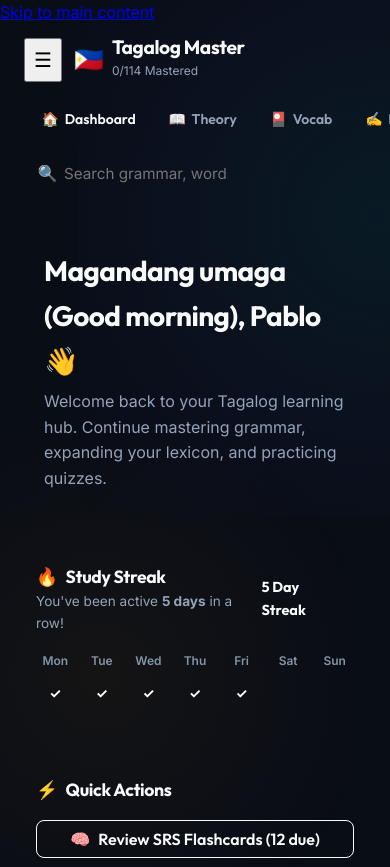
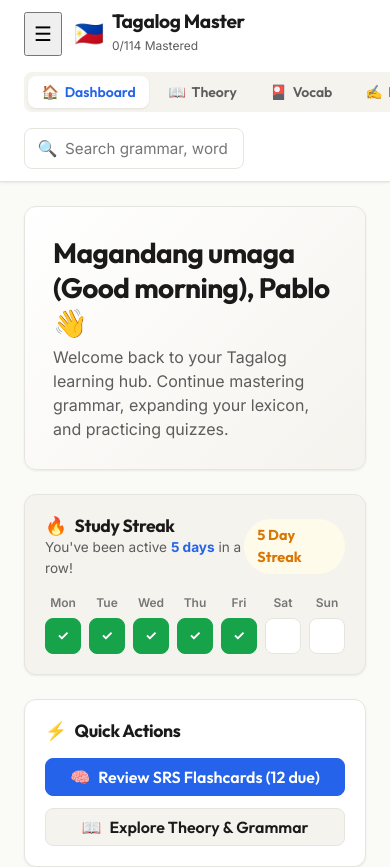
Before and after one commit to phmmyadmin/Tagalog-Learning, a React (Vite) app: page / in a window 390 px wide. Shown: the top 867 px of the page. Built offline with nearby package versions, Linux system fonts and the light colour scheme.

Commit message:
style: enforce warm light theme palette and design tokens across all views

```diff
--- a/src/index.css
+++ b/src/index.css
@@ -1,56 +1,123 @@
+@import url('https://fonts.googleapis.com/css2?family=Inter:wght@400;500;600;700&family=JetBrains+Mono:wght@400;500&family=Outfit:wght@500;600;700;800&display=swap');
+
 :root {
-  --font-heading: 'Outfit', -apple-system, BlinkMacSystemFont, sans-serif;
-  --font-body: 'Inter', -apple-system, BlinkMacSystemFont, sans-serif;
+  /* Typography */
+  --font-heading: 'Outfit', system-ui, -apple-system, sans-serif;
+  --font-body: 'Inter', system-ui, -apple-system, sans-serif;
+  --font-mono: 'JetBrains Mono', monospace;
 
-  /* Color Palette */
-  --bg-dark: #090d16;
-  --bg-card: rgba(18, 24, 38, 0.85);
-  --bg-card-hover: rgba(28, 37, 56, 0.95);
-  --bg-sidebar: rgba(13, 18, 30, 0.95);
-  --border-color: rgba(255, 255, 255, 0.08);
-  --border-highlight: rgba(6, 182, 212, 0.3);
+  /* Warm Light Mode Palette */
+  --bg-page: #FAFAF7;
+  --bg-surface: #FFFFFF;
+  --bg-surface-alt: #F5F3EE;
+  --bg-surface-hover: #ECE9E1;
+  --bg-overlay: rgba(26, 26, 26, 0.45);
 
-  --accent-cyan: #06b6d4;
-  --accent-cyan-glow: rgba(6, 182, 212, 0.25);
-  --accent-indigo: #6366f1;
-  --accent-amber: #f59e0b;
-  --accent-emerald: #10b981;
-  --accent-rose: #f43f5e;
+  /* Typography Colors */
+  --text-primary: #1A1A1A;
+  --text-secondary: #5C5C5C;
+  --text-muted: #767676;
+  --text-inverse: #FFFFFF;
 
-  --text-primary: #f8fafc;
-  --text-secondary: #94a3b8;
-  --text-muted: #8494a7; /* Improved contrast ratio (WCAG AA compliant) */
-  --text-accent: #38bdf8;
+  /* Semantic Accents */
+  --accent-primary: #2563EB;
+  --accent-primary-hover: #1D4ED8;
+  --accent-primary-light: #EFF6FF;
 
-  --shadow-subtle: 0 4px 20px rgba(0, 0, 0, 0.4);
-  --shadow-glow: 0 0 25px rgba(6, 182, 212, 0.15);
+  --accent-success: #16A34A;
+  --accent-success-light: #F0FDF4;
+
+  --accent-warning: #D97706;
+  --accent-warning-light: #FFFBEB;
+
+  --accent-danger: #DC2626;
+  --accent-danger-light: #FEF2F2;
+
+  --accent-info: #0891B2;
+  --accent-info-light: #ECFEFF;
+
+  /* Part of Speech Colors (Vocabulary) */
+  --pos-noun-bg: #DBEAFE;
+  --pos-noun-text: #1E40AF;
+
+  --pos-verb-bg: #D1FAE5;
+  --pos-verb-text: #065F46;
+
+  --pos-adj-bg: #FEF3C7;
+  --pos-adj-text: #92400E;
+
+  --pos-pronoun-bg: #EDE9FE;
+  --pos-pronoun-text: #5B21B6;
+
+  --pos-adverb-bg: #FCE7F3;
+  --pos-adverb-text: #9D174D;
+
+  --pos-default-bg: #F3F4F6;
+  --pos-default-text: #374151;
+
+  /* Legacy variable mappings (for complete backward compatibility) */
+  --bg-dark: var(--bg-page);
+  --bg-card: var(--bg-surface);
+  --bg-card-hover: var(--bg-surface-hover);
+  --bg-sidebar: var(--bg-surface-alt);
+  --border-color: #E5E5E0;
+  --border-highlight: var(--accent-primary);
+  --accent-cyan: var(--accent-primary);
+  --accent-indigo: #7C3AED;
+  --accent-amber: var(--accent-warning);
+  --accent-emerald: var(--accent-success);
+  --accent-rose: var(--accent-danger);
+  --text-accent: var(--accent-primary);
+  --shadow-subtle: 0 2px 8px rgba(0, 0, 0, 0.04);
+  --shadow-glow: 0 4px 14px rgba(37, 99, 235, 0.12);
   --radius-sm: 8px;
-  --radius-md: 14px;
-  --radius-lg: 20px;
+  --radius-md: 12px;
+  --radius-lg: 18px;
+
+  /* Borders & Dividers */
+  --border-default: #E5E5E0;
+  --border-hover: #D1D1C7;
+  --border-focus: #2563EB;
+
+  /* Shadows */
+  --shadow-sm: 0 1px 3px rgba(0, 0, 0, 0.05), 0 1px 2px rgba(0, 0, 0, 0.03);
+  --shadow-md: 0 4px 12px rgba(0, 0, 0, 0.06), 0 2px 4px rgba(0, 0, 0, 0.04);
+  --shadow-lg: 0 10px 25px rgba(0, 0, 0, 0.08), 0 4px 10px rgba(0, 0, 0, 0.04);
+
+  --radius-full: 9999px;
+  --transition-fast: 0.15s cubic-bezier(0.16, 1, 0.3, 1);
+  --transition-normal: 0.25s cubic-bezier(0.16, 1, 0.3, 1);
 }
 
-* {
+/* Reset & Base */
+*, *::before, *::after {
   box-sizing: border-box;
   margin: 0;
   padding: 0;
 }
 
+html {
+  font-size: 16px;
+  scroll-behavior: smooth;
+}
+
 body {
-  background-color: var(--bg-dark);
+  background-color: var(--bg-page);
   color: var(--text-primary);
   font-family: var(--font-body);
-  line-height: 1.6;
-  overflow-x: hidden;
+  line-height: 1.5;
   min-height: 100vh;
+  -webkit-font-smoothing: antialiased;
 }
 
 /* Accessibility Focus Outline */
 :focus-visible {
-  outline: 2px solid var(--accent-cyan) !important;
+  outline: 3px solid var(--accent-primary) !important;
   outline-offset: 2px !important;
+  border-radius: var(--radius-sm);
 }
 
-/* Screen reader only utility class */
+/* Screen Reader Only Utility */
 .sr-only {
   position: absolute;
   width: 1px;
@@ -63,94 +130,93 @@ body {
   border-width: 0;
 }
 
-/* Background Gradients */
-body::before {
-  content: '';
-  position: fixed;
-  top: -10%;
-  left: 20%;
-  width: 600px;
-  height: 600px;
-  background: radial-gradient(circle, rgba(6, 182, 212, 0.08) 0%, rgba(99, 102, 241, 0.03) 60%, transparent 100%);
-  z-index: -1;
-  pointer-events: none;
+/* Skip Link */
+.skip-link {
+  position: absolute;
+  top: -100px;
+  left: 1rem;
+  background: var(--accent-primary);
+  color: var(--text-inverse);
+  padding: 0.75rem 1.25rem;
+  border-radius: var(--radius-sm);
+  font-weight: 600;
+  z-index: 9999;
+  transition: top var(--transition-fast);
 }
 
-body::after {
-  content: '';
-  position: fixed;
-  bottom: -10%;
-  right: 10%;
-  width: 500px;
-  height: 500px;
-  background: radial-gradient(circle, rgba(245, 158, 11, 0.05) 0%, transparent 80%);
-  z-index: -1;
-  pointer-events: none;
+.skip-link:focus {
+  top: 1rem;
 }
 
+/* Typography Hierarchy */
 h1, h2, h3, h4, h5, h6 {
   font-family: var(--font-heading);
   color: var(--text-primary);
   font-weight: 700;
+  line-height: 1.25;
   letter-spacing: -0.02em;
 }
 
-/* Scrollbar Styling */
+h1 { font-size: 2rem; }
+h2 { font-size: 1.5rem; }
+h3 { font-size: 1.25rem; }
+h4 { font-size: 1.125rem; }
+
+/* Custom Scrollbar */
 ::-webkit-scrollbar {
   width: 8px;
   height: 8px;
 }
 
 ::-webkit-scrollbar-track {
-  background: var(--bg-dark);
+  background: var(--bg-surface-alt);
 }
 
 ::-webkit-scrollbar-thumb {
-  background: rgba(255, 255, 255, 0.15);
-  border-radius: 4px;
+  background: #D1D1C7;
+  border-radius: var(--radius-full);
 }
 
 ::-webkit-scrollbar-thumb:hover {
-  background: rgba(6, 182, 212, 0.5);
+  background: #B3B3A6;
 }
 
-/* Layout Grid */
+/* Container Layout */
 .app-container {
   display: flex;
   flex-direction: column;
   min-height: 100vh;
+  background-color: var(--bg-page);
 }
 
 .main-content-wrapper {
   display: flex;
   flex: 1;
-  max-width: 1440px;
+  max-width: 1360px;
   width: 100%;
   margin: 0 auto;
   padding: 1.5rem;
   gap: 1.5rem;
 }
 
-/* Glassmorphism Card */
+/* Glass & Card Helper Classes */
 .glass-card {
-  background: var(--bg-card);
-  backdrop-filter: blur(12px);
-  -webkit-backdrop-filter: blur(12px);
-  border: 1px solid var(--border-color);
+  background: var(--bg-surface);
+  border: 1px solid var(--border-default);
   border-radius: var(--radius-md);
-  box-shadow: var(--shadow-subtle);
-  transition: transform 0.25s ease, border-color 0.25s ease, box-shadow 0.25s ease;
+  box-shadow: var(--shadow-sm);
+  transition: transform var(--transition-normal), border-color var(--transition-normal), box-shadow var(--transition-normal);
 }
 
 .glass-card:hover {
-  border-color: rgba(6, 182, 212, 0.25);
-  box-shadow: var(--shadow-glow);
+  border-color: var(--border-hover);
+  box-shadow: var(--shadow-md);
 }
 
-/* Buttons & Badges */
+/* Button & Badge Utility Classes */
 .btn-primary {
-  background: linear-gradient(135deg, var(--accent-cyan) 0%, #0284c7 100%);
-  color: #ffffff;
+  background: var(--accent-primary);
+  color: var(--text-inverse);
   border: none;
   padding: 0.6rem 1.2rem;
   border-radius: var(--radius-sm);
@@ -160,18 +226,17 @@ h1, h2, h3, h4, h5, h6 {
   display: inline-flex;
   align-items: center;
   gap: 0.5rem;
-  transition: all 0.2s ease;
+  transition: all var(--transition-fast);
 }
 
 .btn-primary:hover {
-  transform: translateY(-2px);
-  box-shadow: 0 4px 15px rgba(6, 182, 212, 0.4);
+  background: var(--accent-primary-hover);
 }
 
 .btn-secondary {
-  background: rgba(255, 255, 255, 0.05);
-  color: var(--text-secondary);
-  border: 1px solid var(--border-color);
+  background: var(--bg-surface-alt);
+  color: var(--text-primary);
+  border: 1px solid var(--border-default);
   padding: 0.5rem 1rem;
   border-radius: var(--radius-sm);
   font-weight: 500;
@@ -179,100 +244,65 @@ h1, h2, h3, h4, h5, h6 {
   display: inline-flex;
   align-items: center;
   gap: 0.5rem;
-  transition: all 0.2s ease;
+  transition: all var(--transition-fast);
 }
 
 .btn-secondary:hover {
-  background: rgba(255, 255, 255, 0.1);
-  color: var(--text-primary);
-  border-color: rgba(255, 255, 255, 0.2);
+  background: var(--bg-surface-hover);
+  border-color: var(--border-hover);
 }
 
 .badge {
   display: inline-flex;
   align-items: center;
   gap: 0.3rem;
-  padding: 0.2rem 0.65rem;
-  border-radius: 20px;
-  font-size: 0.75rem;
+  padding: 0.25rem 0.75rem;
+  border-radius: var(--radius-full);
+  font-size: 0.85rem;
   font-weight: 600;
-  letter-spacing: 0.03em;
-  text-transform: uppercase;
+  font-family: var(--font-heading);
 }
 
 .badge-cyan {
-  background: rgba(6, 182, 212, 0.15);
-  color: #38bdf8;
-  border: 1px solid rgba(6, 182, 212, 0.3);
+  background: var(--accent-primary-light);
+  color: var(--accent-primary);
+  border: 1px solid rgba(37, 99, 235, 0.2);
 }
 
 .badge-amber {
-  background: rgba(245, 158, 11, 0.15);
-  color: #fbbf24;
-  border: 1px solid rgba(245, 158, 11, 0.3);
+  background: var(--accent-warning-light);
+  color: var(--accent-warning);
+  border: 1px solid rgba(217, 119, 6, 0.2);
 }
 
 .badge-emerald {
-  background: rgba(16, 185, 129, 0.15);
-  color: #34d399;
-  border: 1px solid rgba(16, 185, 129, 0.3);
+  background: var(--accent-success-light);
+  color: var(--accent-success);
+  border: 1px solid rgba(22, 163, 74, 0.2);
 }
 
 .badge-indigo {
-  background: rgba(99, 102, 241, 0.15);
-  color: #818cf8;
-  border: 1px solid rgba(99, 102, 241, 0.3);
+  background: var(--pos-pronoun-bg);
+  color: var(--pos-pronoun-text);
+  border: 1px solid rgba(91, 33, 182, 0.2);
 }
 
-/* Animations */
+/* Micro Animations */
 @keyframes fadeIn {
-  from { opacity: 0; transform: translateY(10px); }
+  from { opacity: 0; transform: translateY(8px); }
   to { opacity: 1; transform: translateY(0); }
 }
 
 .animate-fade-in {
-  animation: fadeIn 0.3s cubic-bezier(0.16, 1, 0.3, 1) forwards;
+  animation: fadeIn var(--transition-normal) forwards;
 }
 
-/* Staggered Animations */
-.stagger-1 { animation-delay: 0.05s; }
-.stagger-2 { animation-delay: 0.1s; }
-.stagger-3 { animation-delay: 0.15s; }
-.stagger-4 { animation-delay: 0.2s; }
-.stagger-5 { animation-delay: 0.25s; }
-
-/* Responsive adjustments */
-@media (max-width: 900px) {
-  .main-content-wrapper {
-    flex-direction: column;
-    padding: 1rem;
-  }
-  .sidebar-container {
-    width: 100% !important;
-  }
-  .sidebar-container > div {
-    position: relative !important;
-    top: 0 !important;
+/* Reduced Motion */
+@media (prefers-reduced-motion: reduce) {
+  *, *::before, *::after {
+    animation-duration: 0.01ms !important;
+    animation-iteration-count: 1 !important;
+    transition-duration: 0.01ms !important;
+    scroll-behavior: auto !important;
   }
 }
-
-@media (max-width: 600px) {
-  header.glass-card {
-    margin: 0.5rem 0.5rem 0 0.5rem !important;
-    padding: 1rem !important;
-  }
-  .header-content {
-    flex-direction: column;
-    align-items: stretch !important;
-  }
-  .nav-tabs {
-    width: 100%;
-    justify-content: space-between;
-  }
-  .nav-tabs button {
-    flex: 1;
-    justify-content: center;
-    padding: 0.5rem 0.3rem !important;
-    font-size: 0.75rem !important;
-  }
-}
```
